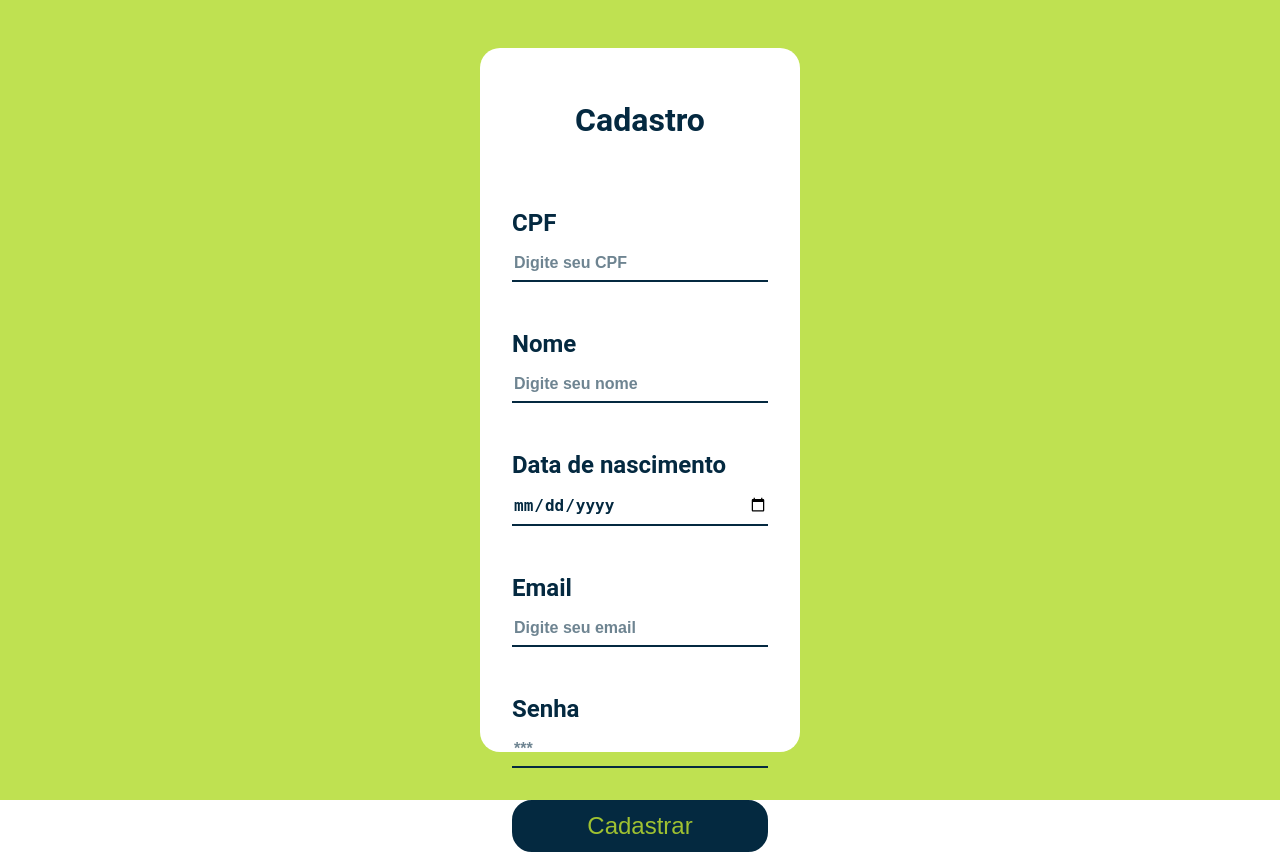
After one commit to miguelsbrissa/php-ecommerce, a PHP site: page /php-ecommerce/cadCliente.php in a window 1280 px wide. The commit adds this page. Run offline with PHP 8.4, Linux system fonts and the light colour scheme; data that the repository does not hold is empty; some libraries are stand-ins or nearby versions.

Commit message:
feat: :sparkles: Adiciona cadastro de cliente funcional

```diff
--- /dev/null
+++ b/src/pages/cadCliente.php
@@ -0,0 +1,103 @@
+<!DOCTYPE html>
+<html lang="pt-BR">
+
+<head>
+    <meta charset="UTF-8">
+    <meta http-equiv="X-UA-Compatible" content="IE=edge">
+    <meta name="viewport" content="width=device-width, initial-scale=1.0">
+    <link rel="stylesheet" href="../style/style.css">
+    <link rel="stylesheet" href="../style/cadCliente.css">
+    <link rel="stylesheet" href="../style/footer.css">
+    <script src="https://kit.fontawesome.com/f673a817b4.js" crossorigin="anonymous"></script>
+    <title>E-commerce with PHP</title>
+</head>
+
+<body>
+    <?php
+    include '../database/connection.php';
+
+    $input_nome = $input_cpf = $input_data = $input_email = $input_senha = '';
+
+    if (isset($_POST['cadastro'])) {
+        if (empty($_POST['nome'])) {
+            echo 'Digite a nome!';
+        } else {
+            $input_nome = filter_input(
+                INPUT_POST,
+                'nome',
+                FILTER_SANITIZE_FULL_SPECIAL_CHARS
+            );
+        }
+        if (empty($_POST['cpf'])) {
+            echo 'Digite a cpf!';
+        } else {
+            $input_cpf = filter_input(
+                INPUT_POST,
+                'cpf',
+                FILTER_SANITIZE_FULL_SPECIAL_CHARS
+            );
+        }
+        if (empty($_POST['data_nasc'])) {
+            echo 'Digite a data!';
+        } else {
+            $input_data = filter_input(
+                INPUT_POST,
+                'data_nasc',
+                FILTER_SANITIZE_FULL_SPECIAL_CHARS
+            );
+        }
+        if (empty($_POST['email'])) {
+            echo 'Digite o email';
+        } else {
+            $input_email = filter_input(INPUT_POST, 'email', FILTER_SANITIZE_EMAIL);
+        }
+        if (empty($_POST['senha'])) {
+            echo 'Digite a senha!';
+        } else {
+            $input_senha = filter_input(
+                INPUT_POST,
+                'senha',
+                FILTER_SANITIZE_FULL_SPECIAL_CHARS
+            );
+        }
+
+        try {
+            $sql = "INSERT INTO cliente VALUES ('$input_cpf','$input_nome','$input_email','$input_senha', '$input_data')";
+            $result = mysqli_query($conn, $sql);
+            header('Location: http://localhost/php-ecommerce/src/pages/login.php');
+        } catch (Exception $error) {
+            echo 'Erro ao cadastrar cliente: ' . $error;
+        }
+    }
+    ?>
+    <div class="content">
+        <form class="cadastro" method="post">
+            <h1>Cadastro</h1>
+            <div class="input-field">
+                <label for="">CPF</label>
+                <input class="input" type="text" name="cpf" id="" placeholder="Digite seu CPF">
+            </div>
+            <div class="input-field">
+                <label for="">Nome</label>
+                <input class="input" type="text" name="nome" id="" placeholder="Digite seu nome">
+            </div>
+            <div class="input-field">
+                <label for="">Data de nascimento</label>
+                <input class="input" type="date" name="data_nasc" id="" placeholder="Digite seu nome">
+            </div>
+            <div class="input-field">
+                <label for="">Email</label>
+                <input class="input" type="email" name="email" id="" placeholder="Digite seu email">
+            </div>
+            <div class="input-field">
+                <label for="">Senha</label>
+                <input class="input" type="password" name="senha" id="" placeholder="***">
+            </div>
+            <div class="input-field">
+                <input class="input-btn" type="submit" value="Cadastrar" name="cadastro">
+            </div>
+        </form>
+    </div>
+</body>
+
+</html>
--- a/src/pages/login.php
+++ b/src/pages/login.php
@@ -66,7 +66,7 @@
             </div>
             <div class="input-field">
                 <input class="input-btn" type="submit" value="Login" name="login">
-                <a href="#" class="help">Não possui cadastro?</a>
+                <a href="http://localhost/php-ecommerce/src/pages/cadCliente.php" class="help">Não possui cadastro?</a>
             </div>
         </form>
     </div>
--- /dev/null
+++ b/src/style/cadCliente.css
@@ -0,0 +1,57 @@
+.content {
+    width: 100vw;
+    height: 100vh;
+    display: flex;
+    align-items: center;
+    justify-content: center;
+    background: #bfe151;
+}
+.cadastro {
+    width: 20%;
+    height: 80%;
+    display: flex;
+    flex-direction: column;
+    font-family: Raleway, Roboto, Oxygen, Ubuntu, Cantarell, Fira Sans, Droid Sans, Helvetica Neue, sans-serif;
+    background-color: #fff;
+    border-radius: 20px;
+    padding: 2rem;
+    font-weight: 700;
+    gap: 2rem;
+}
+.input-field {
+    display: flex;
+    flex-direction: column;
+    width: 100%;
+}
+.input {
+    outline: none;
+    border: none;
+    border-bottom: 2px solid #042940;
+    background-color: transparent;
+    font-size: 1rem;
+    color: #042940;
+    font-weight: 600;
+    padding-bottom: 0.5rem;
+}
+.input::placeholder {
+    color: #04294093;
+}
+label {
+    color: #042940;
+    font-size: 1.5rem;
+    margin: 1rem 0;
+}
+.input-btn {
+    border: 2px solid #042940;
+    color: #9fc131;
+    margin-top: 1rem 0;
+    font-size: 1.5rem;
+    border-radius: 20px;
+    background-color: #042940;
+    padding: 10px;
+    cursor: pointer;
+}
+h1 {
+    text-align: center;
+    color: #042940;
+}
--- a/src/style/nav.css
+++ b/src/style/nav.css
@@ -95,4 +95,5 @@ a {
     font-weight: 500;
     color: #9fc131;
     width: 50%;
+    cursor: default;
 }
```
